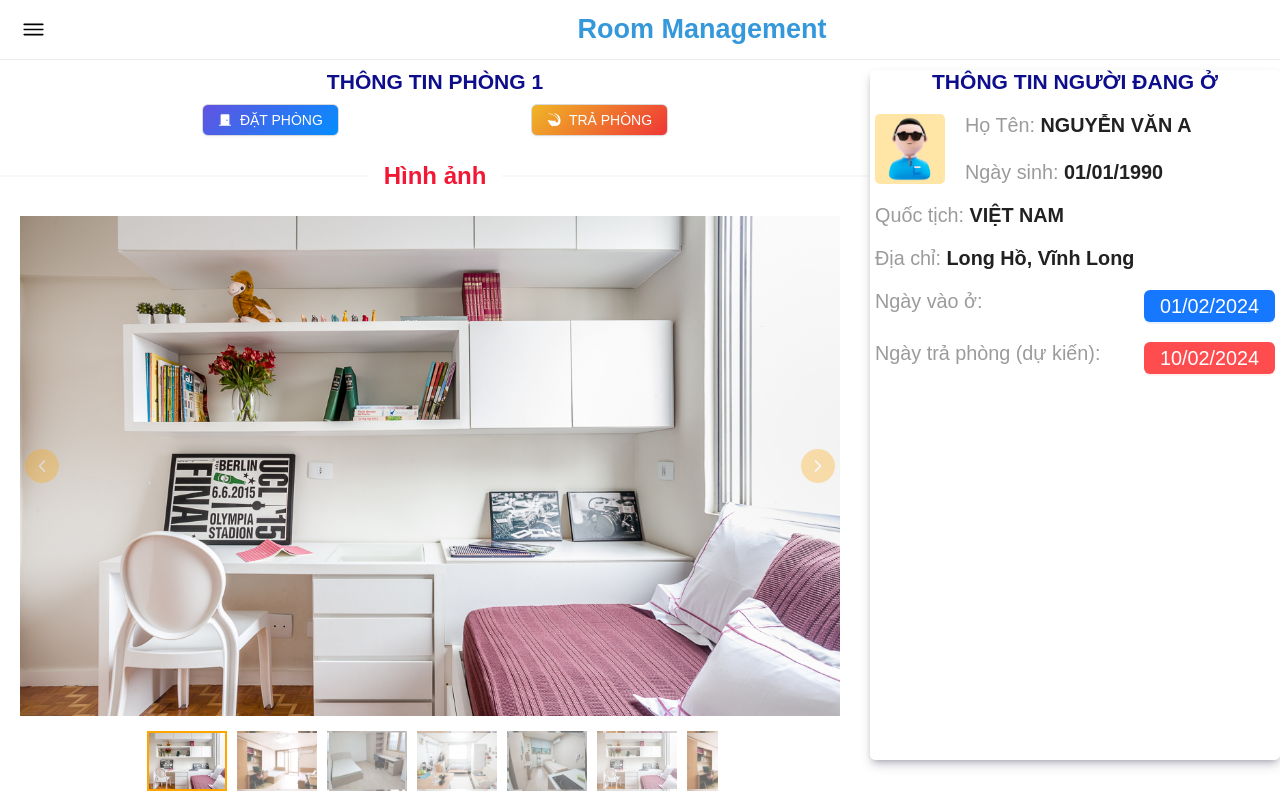
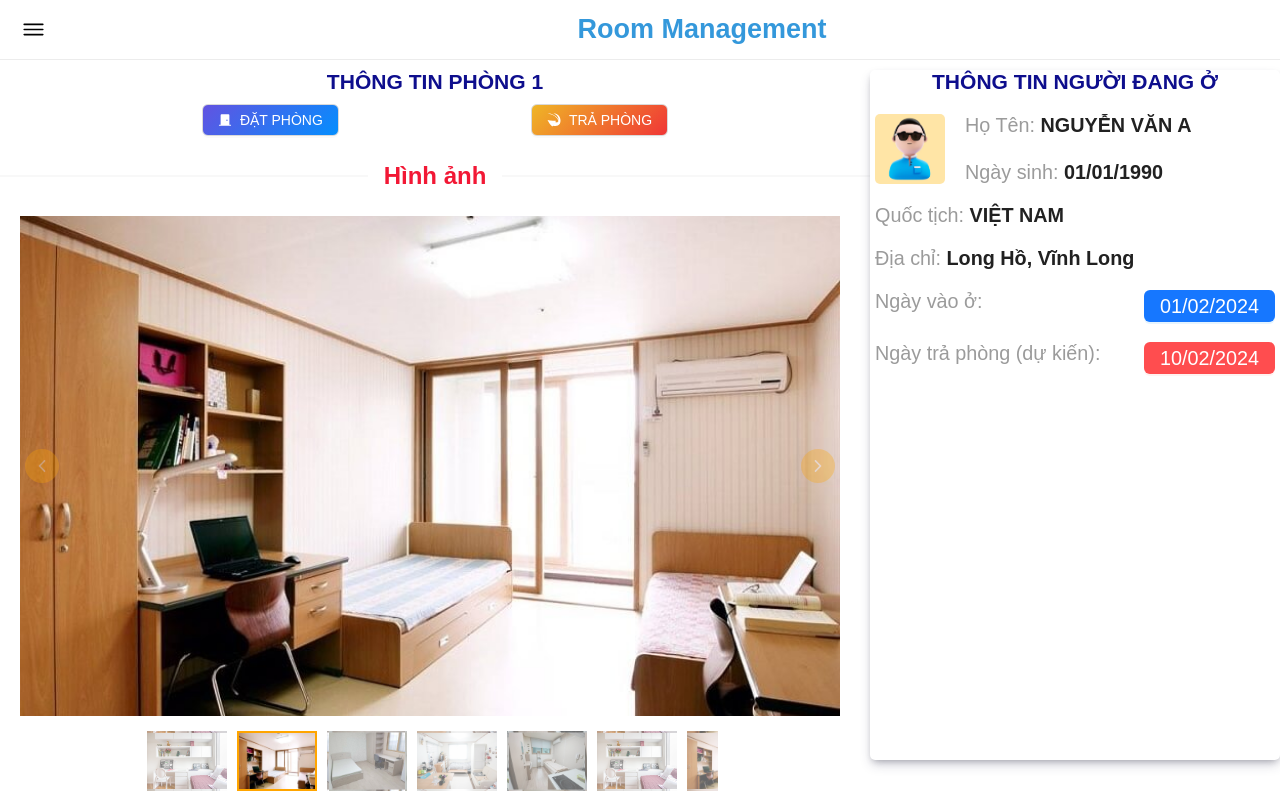
Before and after one commit to phuocloi0502/RoomManagement, a React (Vite) app: page /room/1 in a window 1280 px wide. Built offline with nearby package versions, Linux system fonts and the light colour scheme.

Commit message:
auto run slide

```diff
--- a/src/components/slide_show_image/SlideShow.jsx
+++ b/src/components/slide_show_image/SlideShow.jsx
@@ -55,12 +55,16 @@ export const SlideShow = (props) => {
       }
     }
   }, [currentIndex]);
+  useEffect(() => {
+    const intervalId = setInterval(handleNext, 3000);
+    return () => clearInterval(intervalId);
+  }, [currentIndex]);
 
   return (
     <div className="my-slide-show-wrap">
-      <div className="slide-container">
+      <div className="slide-wrap">
         <div
-          className="slide-wrap"
+          className="slide-container"
           style={{ transform: `translateX(-${currentIndex * 100}%)` }}
         >
           {imageSlideShow.map((src, index) => (
--- a/src/components/slide_show_image/slide_show.scss
+++ b/src/components/slide_show_image/slide_show.scss
@@ -6,12 +6,13 @@
   flex-direction: column;
   justify-content: center;
   align-items: center;
-  .slide-container {
+  .slide-wrap {
     position: relative;
     width: 100%;
     overflow: hidden;
-    .slide-wrap {
+    .slide-container {
       display: flex;
+
       transition: transform 1s ease-in-out;
       .slide {
         min-width: 100%;
```
